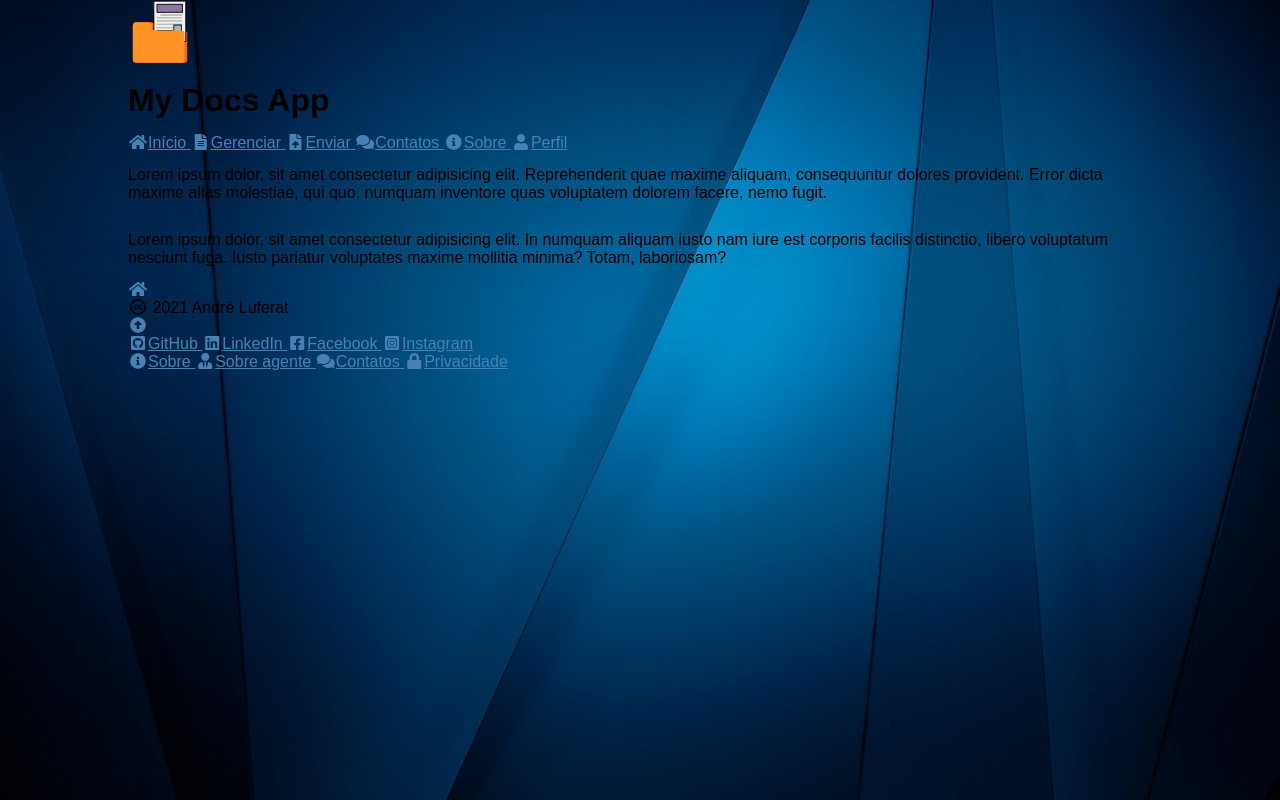
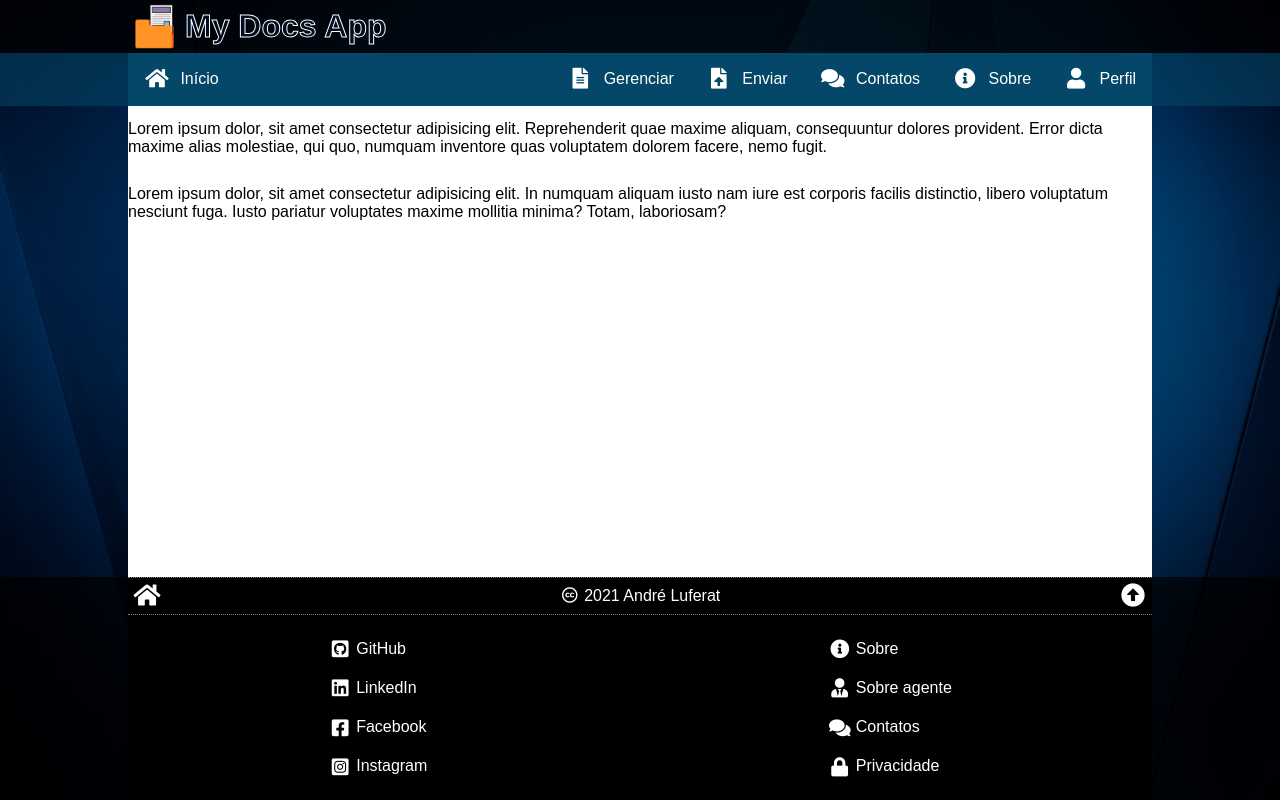
Before and after one commit to Bastos07/MyDocsApp, a plain HTML site: page Template.html in a window 1280 px wide. Drawn offline with Linux system fonts and the light colour scheme.

Commit message:
Finalizando CSS

```diff
--- a/Template.html
+++ b/Template.html
@@ -21,6 +21,7 @@
             <div class="header">
                 <a href="index" title="Página incial"><img src="assets/img/logo_64.png" alt="My Docs App Logo"></a>
                 <h1>My Docs App</h1>
+                <a href="#menu" id="menu-toggle"><i class="fas fa-times fa-fw"></i></a>
             </div>
         </header>
 
@@ -51,9 +52,12 @@
 
         <main>
 
-            <p>Lorem ipsum dolor, sit amet consectetur adipisicing elit. Reprehenderit quae maxime aliquam, consequuntur dolores provident. Error dicta maxime alias molestiae, qui quo, numquam inventore quas voluptatem dolorem facere, nemo fugit.</p>
+            <div class="main">
 
-            <p>Lorem ipsum dolor, sit amet consectetur adipisicing elit. In numquam aliquam iusto nam iure est corporis facilis distinctio, libero voluptatum nesciunt fuga. Iusto pariatur voluptates maxime mollitia minima? Totam, laboriosam?</p>
+                <p>Lorem ipsum dolor, sit amet consectetur adipisicing elit. Reprehenderit quae maxime aliquam, consequuntur dolores provident. Error dicta maxime alias molestiae, qui quo, numquam inventore quas voluptatem dolorem facere, nemo fugit.</p>
+                <p>Lorem ipsum dolor, sit amet consectetur adipisicing elit. In numquam aliquam iusto nam iure est corporis facilis distinctio, libero voluptatum nesciunt fuga. Iusto pariatur voluptates maxime mollitia minima? Totam, laboriosam?</p>
+
+            </div>
 
         </main>
 
@@ -69,7 +73,7 @@
 
                 <div class="footer-bottom">
 
-                    <nav class="social">
+                    <div class="social">
                         <a href="https://github.com/Luferat" target="_blank" title="Meu GitHub">
                             <i class="fab fa-github-square fa-fw"></i><span>GitHub</span>
                         </a>
@@ -82,9 +86,9 @@
                         <a href="https://instagram.com/Luferat" target="_blank" title="Meu Instagram">
                             <i class="fab fa-instagram-square fa-fw"></i><span>Instagram</span>
                         </a>
-                    </nav>
+                    </div>
 
-                    <nav class="tools">
+                    <div class="tools">
                         <a href="about" title="Sobre o App">
                             <i class="fas fa-info-circle fa-fw"></i><span>Sobre</span>
                         </a>
@@ -97,7 +101,7 @@
                         <a href="contacts" title="Políticas de privacidade">
                             <i class="fas fa-lock fa-fw"></i><span>Privacidade</span>
                         </a>
-                    </nav>
+                    </div>
 
                 </div>
 
--- a/css/global.css
+++ b/css/global.css
@@ -1,9 +1,8 @@
-/* Reset do CSS
-Faz com que a página apareça sempre igual em qualquer navegador moderno.
-*/
+/* Variáveis
+ * Define algumas configurações iniciais para o app.
+ */
 
-:root {
-    /* Variáveis */
+ :root {
     --font-family: sans-serif;
     --font-size: 16px;
     --bg-color: rgb(0, 14, 36);
@@ -12,17 +11,26 @@ Faz com que a página apareça sempre igual em qualquer navegador moderno.
     --min-width: 280px;
 }
 
+/* Reset do CSS
+ * Faz com que a página apareça sempre igual em qualquer navegador moderno.
+ */
+
 * {
     /* Margin e padding não interferem em width e height */
     box-sizing: border-box;
     /* Remover bordas de elementos selecionados */
     outline: none;
     /* Aplica atraso em efeitos de transição */
-    transition: .2s;
+    transition: .1s;
+}
+
+html, body, header, footer, nav, main, article, aside, p, h1, h2, h3, h4, h5, h6, blockquote {
+    display: block;
+    width: 100%;
 }
 
 body, html {
-    /* Força posicionamento relativo para aplicar width e height */
+    /* Força posicionamento relativo. Permite aplicar height em blocos. */
     position: relative;
     /* Remove margem e enchimento */
     padding: 0;
@@ -46,7 +54,7 @@ blockquote {
 
 a {
     color: steelblue;
-    text-decoration: stroke;
+    text-decoration: none;
 }
 
 a:hover {
@@ -64,10 +72,219 @@ body {
     background-size: cover;
 }
 
-/* Quadro principal */
+/* Quadro principal <div.wrap>
+ * Controla a exibição de todos os blocos do app, principalmente "sticky footer".
+ */
+
 .wrap {
-    width: 100%;
+    height: 100%;
+    display: flex;
+    flex-direction: column;
+}
+
+div.header, div.nav, div.main, div.footer {
     min-width: var(--min-width);
     max-width: var(--max-width);
     margin: auto;
 }
+
+main {
+    flex-grow: 1;
+}
+
+/* Cabeçalho <header> */
+
+.wrap>header {
+    background: rgba(0, 0, 0, .8);
+}
+
+div.header {
+    display: flex;
+    align-items: center;
+}
+
+div.header img {
+    display: block;
+    margin: .25rem .5rem .25rem .25rem;
+    width: 45px;
+    height: 45px;
+}
+
+div.header h1 {
+    -webkit-text-stroke: 1px white;
+    color: var(--bg-color);
+    padding: 0;
+    font-size: 1.5rem;
+}
+
+#menu-toggle {
+    margin-left: auto;
+    padding: .8rem;
+    font-size: 1.5rem;
+    color: white;
+}
+
+/* Responsividade do cabeçalho
+ * Para resoluções de 576px ou mais...
+ */
+
+@media (min-width: 576px) {
+
+    /* Aumenta tamanho da fonte do título em telas maiores */
+    div.header h1 {
+        font-size: 2rem;
+    }
+}
+
+/* Responsividade do cabeçalho
+ * Para resoluções de 768px ou mais...
+ */
+
+@media (min-width: 768px) {
+
+    /* Oculta botão do menu em telas maiores */
+    #menu-toggle {
+        display: none;
+    }
+}
+
+/* Menu principal <nav> */
+
+.wrap>nav {
+    display: block;
+}
+
+div.nav {
+    background: #044768;
+    position: absolute;
+    right: 0;
+    z-index: 1000;
+    display: flex;
+    flex-direction: column;
+    min-width: 0;
+    box-shadow: -4px 6px 5px 0px #000;
+    border-bottom-left-radius: .35rem;
+}
+
+div.nav a {
+    padding: 1rem 2rem;
+    color: white;
+    display: flex;
+    align-items: center;
+}
+
+div.nav a:last-child {
+    border-bottom-left-radius: .35rem;
+}
+
+div.nav a:hover {
+    color: #044768;
+    background: #ffffff;
+    text-decoration: none;
+}
+
+div.nav a i {
+    font-size: 1.3rem;
+    margin-right: .65rem;
+}
+
+/* Modifica o menu em resoluções maiores */
+
+@media (min-width: 768px) {
+
+    .wrap>nav {
+        background: #04476891;
+    }
+
+    div.nav {
+        position: inherit;
+        right: auto;
+        z-index: auto;
+        flex-direction: row;
+        width: 100%;
+        box-shadow: none;
+        border-radius: 0;
+        justify-content: flex-end;
+    }
+
+    div.nav a:first-child {
+        margin-right: auto;
+    }
+
+    div.nav a:last-child {
+        border-radius: 0;
+    }
+
+    div.nav a {
+        padding: 1rem;
+    }
+}
+
+/* Bloco de conteúdo <main> */
+
+div.main {
+    position: relative;
+    height: 100%;
+    background: white;
+
+}
+
+/* Rodapé <footer> */
+
+.wrap>footer {
+    background: rgba(0, 0, 0, .7);
+}
+
+div.footer-top {
+    background: black;
+    display: flex;
+    align-items: center;
+    justify-content: space-between;
+    color: white;
+    border-top: 1px dotted grey;
+    border-bottom: 1px dotted grey;
+}
+
+div.footer-top a {
+    font-size: 1.5rem;
+    padding: .25rem;
+    color: white;
+}
+
+div.footer-top a:hover {
+    background: white;
+    color: black;
+}
+
+div.footer-bottom {
+    background: black;
+    display: flex;
+    justify-content: space-around;
+    padding-top: .75rem;
+    padding-bottom: 1rem;
+}
+
+div.footer-bottom div {
+    display: flex;
+    flex-direction: column;
+}
+
+div.footer-bottom a {
+    padding: .5rem;
+    display: flex;
+    align-items: center;
+    color: white;
+    margin-top: .25rem;
+}
+
+div.footer-bottom a:hover {
+    color: black;
+    background: white;
+    text-decoration: none;
+    border-radius: .25rem;
+}
+
+div.footer-bottom a i {
+    font-size: 1.2rem;
+    margin-right: .25rem;
+}
```
